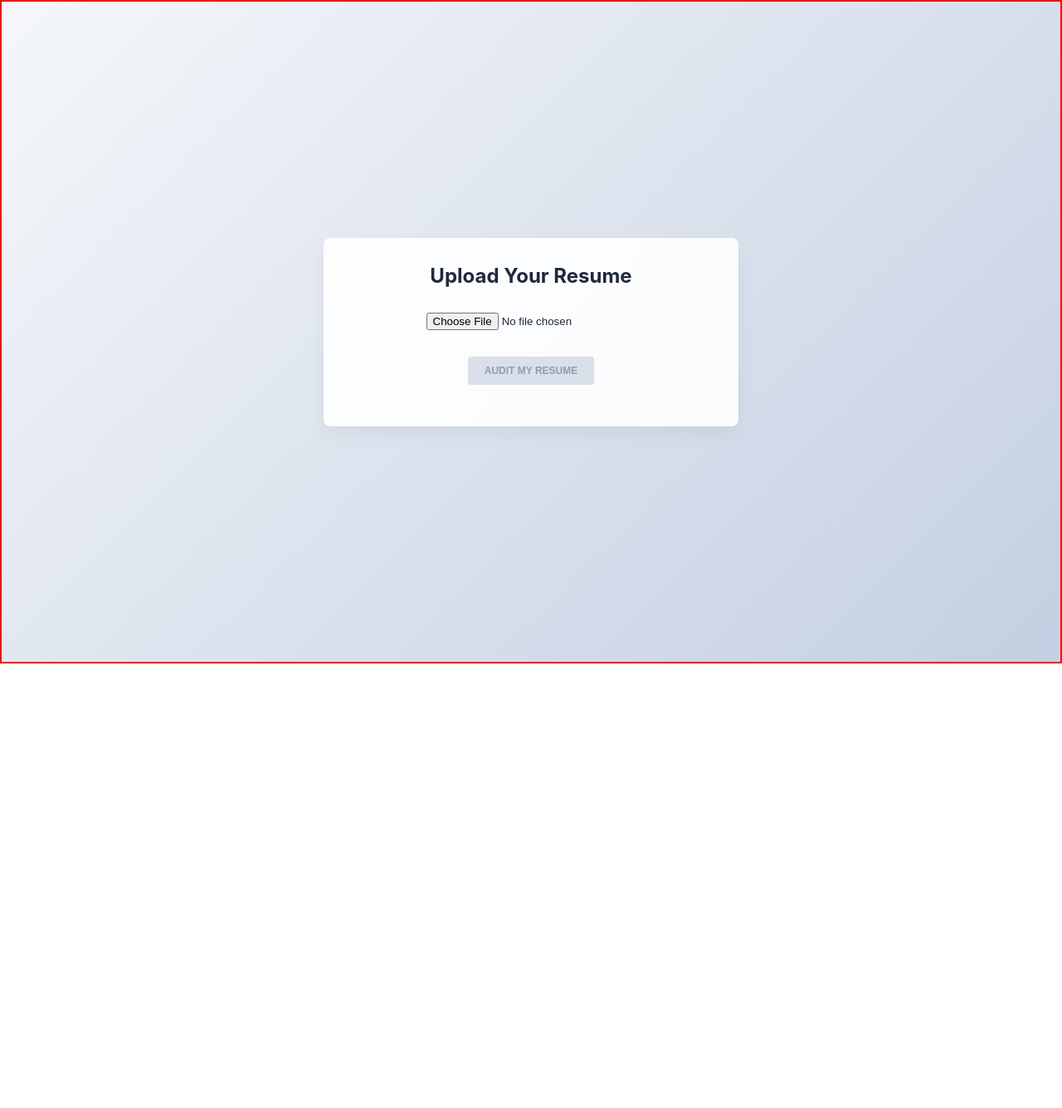
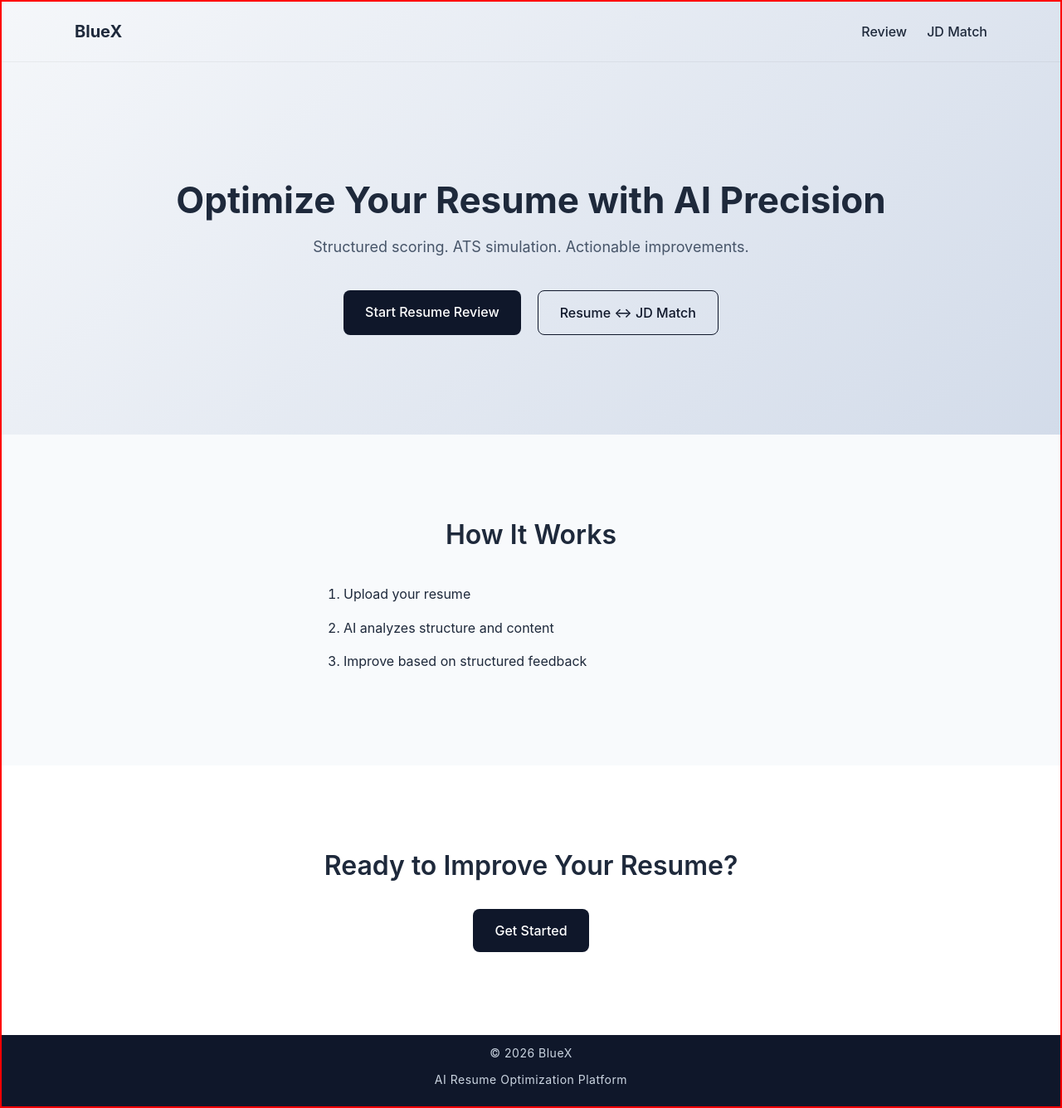
Before and after one commit to bharratgehlot/bluex, a Next.js app: page / in a window 1280 px wide. Shown: the whole page at 83% size. Before the commit the page ends 800 px from the top, so only its background shows below. Built offline with nearby package versions, Linux system fonts and the light colour scheme.

Commit message:
Landing page added

```diff
--- a/src/app/api/generate-review/route.ts
+++ b/src/app/api/generate-review/route.ts
@@ -1,5 +1,5 @@
 /**
- * src/api/generate-review/route.ts
+ * src/app/api/generate-review/route.ts
  * API calling
  */
 
--- a/src/app/api/match-resume/route.ts
+++ b/src/app/api/match-resume/route.ts
@@ -1,5 +1,5 @@
 /**
- * src/api/match-resume/route.tsx
+ * src/app/api/match-resume/route.ts
  * Role: Your serverless backend endpoint. It receives the JD text and Resume text from the frontend, uses your existing src/lib/ai/providers/GeminiProvider.ts,
  * formats the prompt, and streams the structured JSON response back.
  */
--- a/src/app/globals.css
+++ b/src/app/globals.css
@@ -30,12 +30,11 @@ body {
   min-height: 100vh;
   /* ❌ Not inherited */
 
+  /*
   display: flex;
-  /* ⚠ Affects ONLY direct children */
   align-items: center;
-  /* ⚠ Centers vertically */
   justify-content: center;
-  /* ⚠ Centers horizontally */
+  */
   -webkit-font-smoothing: antialiased;
 
   border: 2px solid red;
--- a/src/app/layout.tsx
+++ b/src/app/layout.tsx
@@ -13,8 +13,10 @@ export default function RootLayout({
   return (
     <html lang="en">
       <head>
+        {/**
         <script src="https://cdn.jsdelivr.net/npm/eruda"></script>
         <script>eruda.init();</script>
+        */}
         <script
           src="https://cdnjs.cloudflare.com/ajax/libs/pdf.js/3.11.174/pdf.min.js"
           defer
--- /dev/null
+++ b/src/app/page.module.css
@@ -0,0 +1,249 @@
+/* =========================
+   PAGE WRAPPER
+========================= */
+
+.pageWrapper {
+  width: 100%;
+  min-height: 100vh;
+  display: flex;
+  flex-direction: column;
+}
+
+/* =========================
+   NAVBAR
+========================= */
+
+.navbar {
+  width: 100%;
+  padding: 24px 32px;
+  border-bottom: 1px solid rgba(0, 0, 0, 0.05);
+}
+
+.navInner {
+  max-width: 1100px;
+  margin: 0 auto;
+  display: flex;
+  justify-content: space-between;
+  align-items: center;
+}
+
+.logo {
+  font-size: 20px;
+  font-weight: 700;
+}
+
+.navLinks {
+  display: flex;
+  gap: 24px;
+}
+
+.navLinks a {
+  text-decoration: none;
+  color: #1e293b;
+  font-weight: 500;
+  font-size: 16px;
+}
+
+/* =========================
+   HERO
+========================= */
+
+.hero {
+  padding: 140px 24px 120px;
+  border-top: none;
+}
+
+.heroInner {
+  max-width: 900px;
+  margin: 0 auto;
+  text-align: center;
+}
+
+.heroTitle {
+  font-size: 44px;
+  font-weight: 700;
+  line-height: 1.2;
+}
+
+.subtitle {
+  font-size: 18px;
+  margin-top: 18px;
+  color: #475569;
+}
+
+/* =========================
+   BUTTONS
+========================= */
+
+.ctaGroup {
+  margin-top: 40px;
+  display: flex;
+  justify-content: center;
+  gap: 20px;
+  flex-wrap: wrap;
+}
+
+.primaryBtn {
+  padding: 14px 26px;
+  background: #0f172a;
+  color: white;
+  text-decoration: none;
+  border-radius: 8px;
+  font-weight: 500;
+  transition: all 0.2s ease;
+}
+
+.primaryBtn:hover {
+  transform: translateY(-2px);
+  box-shadow: 0 8px 20px rgba(0, 0, 0, 0.15);
+}
+
+.secondaryBtn {
+  padding: 14px 26px;
+  border: 1px solid #0f172a;
+  color: #0f172a;
+  text-decoration: none;
+  border-radius: 8px;
+  font-weight: 500;
+}
+
+/* =========================
+   GENERIC SECTION
+========================= */
+
+.section {
+  padding: 100px 24px;
+  background-color: #f8fafc;
+  /* Slight contrast */
+}
+
+.sectionInner {
+  max-width: 900px;
+  margin: 0 auto;
+  text-align: center;
+}
+
+.sectionTitle {
+  font-size: 32px;
+  font-weight: 600;
+  line-height: 1.3;
+}
+.steps {
+  margin-top: 36px;
+  font-size: 16px;
+  line-height: 1.9;
+
+  list-style: decimal;
+  padding-left: 1.5rem;
+  /* Proper indent */
+  text-align: left;
+  /* Makes it look intentional */
+  max-width: 500px;
+  margin-left: auto;
+  margin-right: auto;
+}
+
+.steps li {
+  margin-bottom: 10px;
+}
+/* =========================
+   CTA SECTION
+========================= */
+
+.ctaSection {
+  padding: 100px 24px;
+  background-color: white;
+}
+.ctaContent {
+  display: flex;
+  flex-direction: column;
+  align-items: center;
+  gap: 32px;
+}
+
+/* =========================
+   FOOTER
+========================= */
+.footer {
+  margin-top: auto;
+  padding: 10px 24px 20px;
+  background-color: #0f172a;
+  /* dark slate */
+  color: #cbd5e1;
+  /* soft light text */
+}
+
+.footer .sectionInner {
+  text-align: center;
+}
+
+.footer p {
+  font-size: 14px;
+  letter-spacing: 0.5px;
+}
+
+.footerContent {
+  display: flex;
+  flex-direction: column;
+  gap: 8px;
+}
+
+/* =========================
+   MOBILE (≤ 440px)
+========================= */
+
+@media (max-width: 440px) {
+
+  .navbar {
+    padding: 18px 16px;
+  }
+
+  .navLinks {
+    gap: 14px;
+    font-size: 14px;
+  }
+
+  .hero {
+    padding: 90px 16px 80px;
+  }
+
+  .heroTitle {
+    font-size: 30px;
+  }
+
+  .subtitle {
+    font-size: 15px;
+  }
+
+  .section {
+    padding: 70px 16px;
+  }
+
+  .sectionTitle {
+    font-size: 24px;
+  }
+
+  .steps {
+    font-size: 14px;
+    line-height: 1.8;
+  }
+
+  .ctaSection {
+    padding: 70px 16px;
+  }
+
+  .ctaGroup {
+    flex-direction: column;
+    gap: 16px;
+  }
+
+  .primaryBtn,
+  .secondaryBtn {
+    width: 100%;
+    text-align: center;
+  }
+
+    .footer {
+      padding: 20px 16px 20px; }
+
+}
--- a/src/app/page.tsx
+++ b/src/app/page.tsx
@@ -3,170 +3,98 @@
  * / → Home (landing page)
    /review → Feature 1 (Resume Review Engine)
    /match → Feature 2 (JD Match)
+  * We will use Link for page navigation and Router for component specific navigation
+ */
+"use client";
 
- * This page owns - navigation, high level flow control and review.
- * This page do not handle file parsing, upload limit logic and pdf validation
- * This page acts as orchestrator.
- * This page handle Convert PDF to base64 format.
- * It also handle upload flow, base64 converison, API call, view switching, state
- * Constraints: PDF only, max 3 mb, daily limit 7,
- */
+import Link from "next/link";
+import styles from './page.module.css'
+
+export default function Home() {
+  return (
+    <main className={styles.pageWrapper}>
+
+      {/* NAVBAR */}
+      <header className={styles.navbar}>
+        <div className={styles.navInner}>
+
+          <h2 className={styles.logo}>BlueX</h2>
+
+          <nav className={styles.navLinks}>
+            <Link href="/review">Review</Link>
+            <Link href="/match">JD Match</Link>
+          </nav>
+        </div>
+      </header>
 
 
-"use client";
+      {/* HERO */}
+      <section className={styles.hero}>
+        <div className={styles.heroInner}>
+          <h1 className={styles.heroTitle}>
+            Optimize Your Resume with AI Precision
+          </h1>
 
-import ResumeUpload from "@/components/upload/ResumeUpload";
-import { useState } from "react";
-import { canUpload, incrementUpload } from "@/lib/storage/uploadLimit";
-import ReviewPage from "@/components/review/ReviewPage";
-import LoadingScreen from "@/components/common/LoadingScreen";
+          <p className={styles.subtitle}>
+            Structured scoring. ATS simulation. Actionable improvements.
+          </p>
 
+          <div className={styles.ctaGroup}>
+            <Link href="/review" className={styles.primaryBtn}>
+              Start Resume Review
+            </Link>
 
-export default function Home() {
-  const [loading, setLoading] = useState(false);
-  const [response, setResponse] = useState<any | null>(null);
-  const [error, setError] = useState<string | null>(null);
-  const [selectedFile, setSelectedFile] = useState<File | null>(null);
-  //const [base64Pdf, setBase64Pdf] = useState<string | null>(null);
-  const [view, setView ] = useState<"upload" | "review">("upload");
-
-  async function handleValidFile(file: File) {
-    setResponse(null);
-    setError(null);
-
-    /** Upload limit check */
-
-    if (!canUpload()) {
-      setError("Daily upload limit reached (7 per day)")
-      return;
-    }
-
-    /** Store file in page level state */
-
-    setSelectedFile(file);
-
-
-    let base64: string;
-
-
-    /** convert to base64 */
-
-    try {
-
-      base64 = await convertToBase64(file);
-
-      console.log("Base64 length:", base64.length);
-
-      if (base64.length > 5_000_000) {
-        setError("Encoded file too large");
-        return;
-      }
-
-      //setBase64Pdf(base64);
-
-    } catch (err) {
-      setError("Failed to convert file");
-      return;
-    }
-
-/** TEMP function - send base 64 to backend */
-
-    try {
-      setLoading(true);
-
-      const res = await fetch("/api/generate-review", {
-        method: "POST",
-        headers: {
-          "Content-Type": "application/json",
-        },
-        body: JSON.stringify({base64Pdf: base64,
-        }),
-      });
-
-      if (!res.ok) {
-        throw new Error("API failed");
-      }
-
-
-      const data = await res.json();
-
-      if (!data.success) {
-        setError(data.error || "AI processing failed");
-        return;
-      }
-
-      setResponse(data.data);
-      setView("review")
-
-      /** Increment only after allowed */
-
-      incrementUpload();
-
-      console.log("File approved for processing:", file.name);
-
-    } catch (err) {
-      setError("Error to process resume")
-    } finally {
-      setLoading(false);
-    }
-
-  }
-
-  /** Function 3 - Helper function to convert pdf to base64 */
-
-  function convertToBase64(file: File): Promise<string> {
-    return new Promise((resolve, reject) => {
-      const reader = new FileReader();
-
-      reader.readAsDataURL(file);
-
-      reader.onload = () => {
-        const result = reader.result as string;
-
-        /** Remove Prefix: data:application/pdf; base64 */
-        const base64 = result.split(",")[1];
-
-        resolve(base64);
-      }
-      reader.onerror = (error) => reject(error);
-    });
-  }
-
-  return (
-    <main style={{ padding: "20px" }}>
-
-
-      {error && <p style={{ color: "red" }}>{error}</p>}
-
-      {loading && <LoadingScreen />}
+            <Link href="/match" className={styles.secondaryBtn}>
+              Resume ↔ JD Match
+            </Link>
+          </div>
+        </div>
+      </section>
 
 
 
-      {view === "upload" && !loading && (
-        <>
-          <ResumeUpload
-            onValidFile={handleValidFile}
-            isLoading={loading}
-          />
+      {/* HOW IT WORKS */}
+      <section className={styles.section}>
+        <div className={styles.sectionInner}>
+          <h2 className={styles.sectionTitle}>How It Works</h2>
 
-          {selectedFile && (
-            <p style={{ marginTop: "10px", color: "green" }}>
-              Ready to process: {selectedFile.name}
-            </p>
-          )}
-        </>
-      )}
+          <ol className={styles.steps}>
+            <li>Upload your resume</li>
+            <li>AI analyzes structure and content</li>
+            <li>Improve based on structured feedback</li>
+          </ol>
+        </div>
+      </section>
 
-      {view === "review" && response && (
-        <ReviewPage
-          reviewData={response}
-          fileName={selectedFile?.name || ""}
-          file={selectedFile}
-          onBack={() => setView("upload")}
-        />
-      )}
+
+
+      {/* FINAL CTA */}
+      <section className={styles.ctaSection}>
+        <div className={styles.sectionInner}>
+          <div className={styles.ctaContent}>
+            <h2 className={styles.sectionTitle}>
+              Ready to Improve Your Resume?
+            </h2>
+
+            <Link href="/review" className={styles.primaryBtn}>
+              Get Started
+            </Link>
+          </div>
+        </div>
+      </section>
+
+
+      {/* FOOTER */}
+      <footer className={styles.footer}>
+        <div className={styles.sectionInner}>
+          <div className={styles.footerContent}>
+            <p>© {new Date().getFullYear()} BlueX</p>
+            <p>AI Resume Optimization Platform</p>
+          </div>
+        </div>
+      </footer>
+
 
     </main>
-
   );
 }
--- a/src/lib/storage/uploadLimit.ts
+++ b/src/lib/storage/uploadLimit.ts
@@ -1,4 +1,5 @@
 /**
+ * src/lib/storage/uploadLimit.ts
  * Utility Function
  * Purpose: Enforce soft upload limit (max 7).
  * Use localStorage for tracking (can be bypassed by user)
```
Also changed, not shown: src/app/match/page.tsx (+11 -1 lines), src/app/review/page.tsx (+159 -11 lines).
